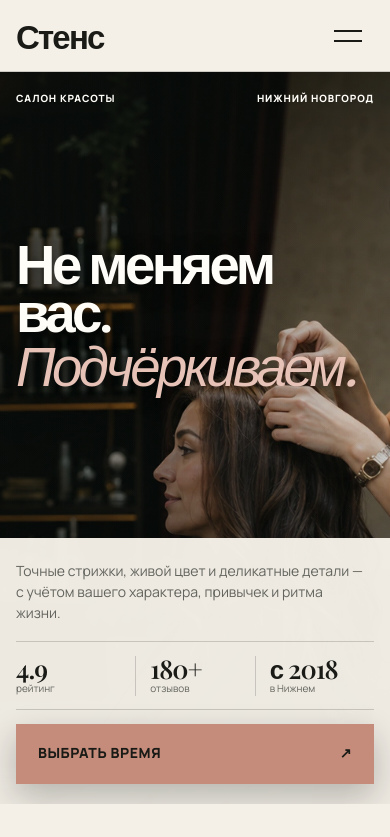
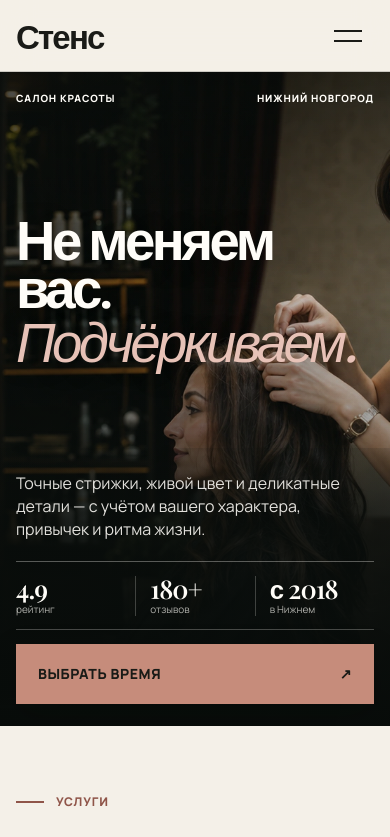
Before and after one commit to Kuala2/WebSite_Ref_Full, a Next.js app: page / in a window 390 px wide. Shown: the top 837 px of the page. Built offline with nearby package versions, Linux system fonts and the light colour scheme; a web font is replaced by a local one.

Commit message:
Tighten transparent mobile hero

```diff
--- a/src/app/globals.css
+++ b/src/app/globals.css
@@ -2338,7 +2338,7 @@ button {
 
   .home-intro-scrim {
     background:
-      linear-gradient(180deg, rgba(10, 14, 12, 0.42) 0%, rgba(10, 14, 12, 0.07) 44%, rgba(10, 14, 12, 0.48) 100%),
+      linear-gradient(180deg, rgba(10, 14, 12, 0.46) 0%, rgba(10, 14, 12, 0.08) 34%, rgba(10, 14, 12, 0.84) 100%),
       linear-gradient(90deg, rgba(10, 14, 12, 0.54) 0%, rgba(10, 14, 12, 0.08) 88%);
   }
 
@@ -2355,7 +2355,7 @@ button {
 
   .home-intro-content {
     display: block;
-    padding: clamp(100px, 16svh, 132px) 0 0;
+    padding: clamp(82px, 13svh, 108px) 0 0;
   }
 
   .home-intro-content h1 {
@@ -2373,22 +2373,22 @@ button {
   .home-intro-copy {
     width: calc(100% + 32px);
     max-width: none;
-    margin: clamp(118px, 18svh, 150px) -16px 0;
-    padding: 22px 16px 20px;
+    margin: clamp(62px, 10svh, 84px) -16px 0;
+    padding: 24px 16px 22px;
     border: 0;
-    background: rgba(245, 241, 233, 0.97);
-    color: var(--ink);
+    background: linear-gradient(180deg, rgba(8, 12, 10, 0.12) 0%, rgba(8, 12, 10, 0.68) 30%, rgba(8, 12, 10, 0.94) 100%);
+    color: var(--white);
     backdrop-filter: none;
-    box-shadow: 0 -18px 44px rgba(4, 8, 6, 0.14);
+    box-shadow: none;
   }
 
   .home-intro-text {
-    max-width: 350px;
+    max-width: 360px;
     display: block;
-    margin: 0 0 18px;
-    color: var(--muted);
-    font-size: 14px;
-    line-height: 1.5;
+    margin: 0 0 20px;
+    color: rgba(255, 253, 248, 0.88);
+    font-size: 16px;
+    line-height: 1.45;
   }
 
   .home-intro-mobile-facts {
@@ -2396,8 +2396,8 @@ button {
     grid-template-columns: repeat(3, 1fr);
     margin-bottom: 14px;
     padding: 14px 0 13px;
-    border-top: 1px solid var(--line);
-    border-bottom: 1px solid var(--line);
+    border-top: 1px solid rgba(255, 253, 248, 0.32);
+    border-bottom: 1px solid rgba(255, 253, 248, 0.25);
   }
 
   .home-intro-mobile-facts span {
@@ -2409,11 +2409,11 @@ button {
 
   .home-intro-mobile-facts span:not(:first-child) {
     padding-left: 14px;
-    border-left: 1px solid var(--line);
+    border-left: 1px solid rgba(255, 253, 248, 0.22);
   }
 
   .home-intro-mobile-facts strong {
-    color: var(--ink);
+    color: var(--white);
     font-family: var(--font-display), Georgia, serif;
     font-size: clamp(22px, 6.6vw, 26px);
     font-weight: 550;
@@ -2422,7 +2422,7 @@ button {
   }
 
   .home-intro-mobile-facts small {
-    color: var(--muted);
+    color: rgba(255, 253, 248, 0.68);
     font-size: 10px;
     line-height: 1.35;
   }
```
